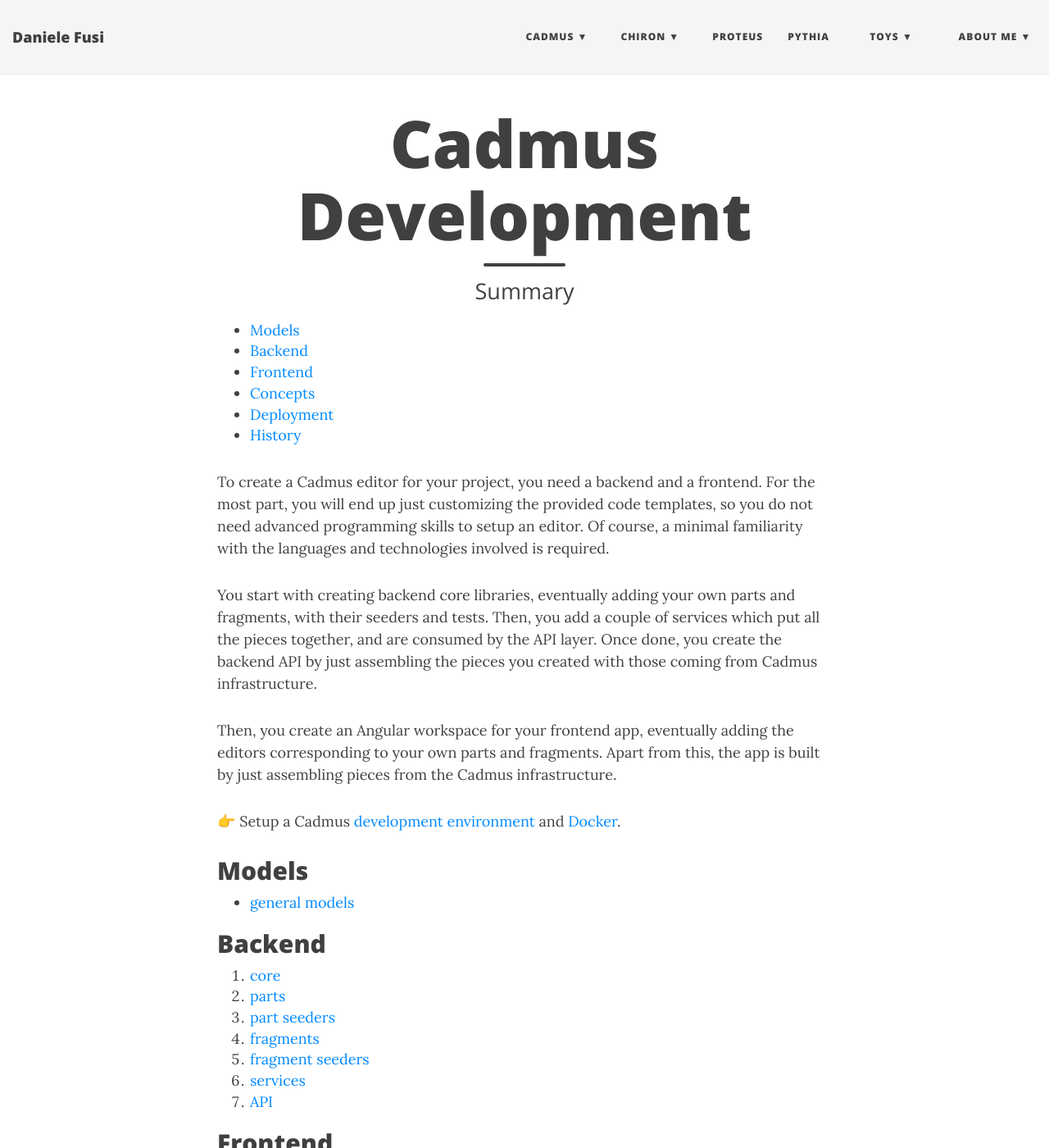
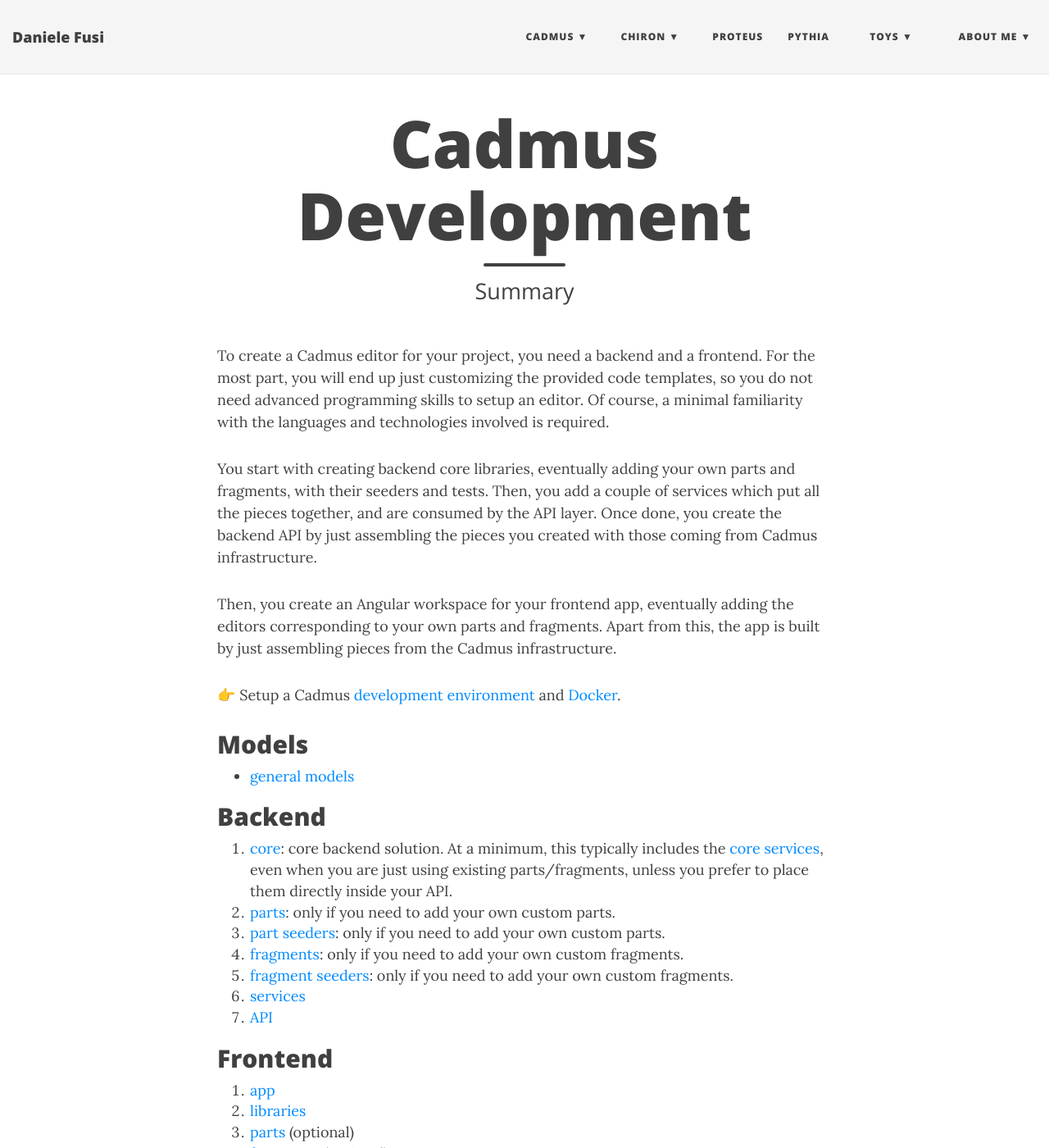
Before and after one commit to Myrmex/overview, a Jekyll site: the page built from cadmus/dev/toc.md, in a window 1280 px wide and 1400 px high. Shown: the whole window at 82% size. Built offline with Jekyll 4.4.1, drawn with Linux system fonts in a browser that asks for light colours; nearby versions of some CDN libraries.

Commit message:
Update toc.md

```diff
--- a/cadmus/dev/toc.md
+++ b/cadmus/dev/toc.md
@@ -3,13 +3,6 @@
 title: Cadmus Development
 subtitle: Summary
 ---
-
-- [Models](#models)
-- [Backend](#backend)
-- [Frontend](#frontend)
-- [Concepts](#concepts)
-- [Deployment](#deployment)
-- [History](#history)
 
 To create a Cadmus editor for your project, you need a backend and a frontend. For the most part, you will end up just customizing the provided code templates, so you do not need advanced programming skills to setup an editor. Of course, a minimal familiarity with the languages and technologies involved is required.
 
@@ -25,17 +18,17 @@
 
 ## Backend
 
-1. [core](backend/core.md)
-2. [parts](backend/parts.md)
-3. [part seeders](backend/part-seeders.md)
-4. [fragments](backend/fragments.md)
-5. [fragment seeders](backend/fragment-seeders.md)
+1. [core](backend/core.md): core backend solution. At a minimum, this typically includes the [core services](backend/services.md), even when you are just using existing parts/fragments, unless you prefer to place them directly inside your API.
+2. [parts](backend/parts.md): only if you need to add your own custom parts.
+3. [part seeders](backend/part-seeders.md): only if you need to add your own custom parts.
+4. [fragments](backend/fragments.md): only if you need to add your own custom fragments.
+5. [fragment seeders](backend/fragment-seeders.md): only if you need to add your own custom fragments.
 6. [services](backend/services.md)
 7. [API](backend/api.md)
 
 ## Frontend
 
-1. [app](frontend/app.md)
+1. [app](frontend/app-setup.md)
 2. [libraries](frontend/libs.md)
 3. [parts](frontend/parts.md) (optional)
 4. [fragments](frontend/fragments.md) (optional)
```
